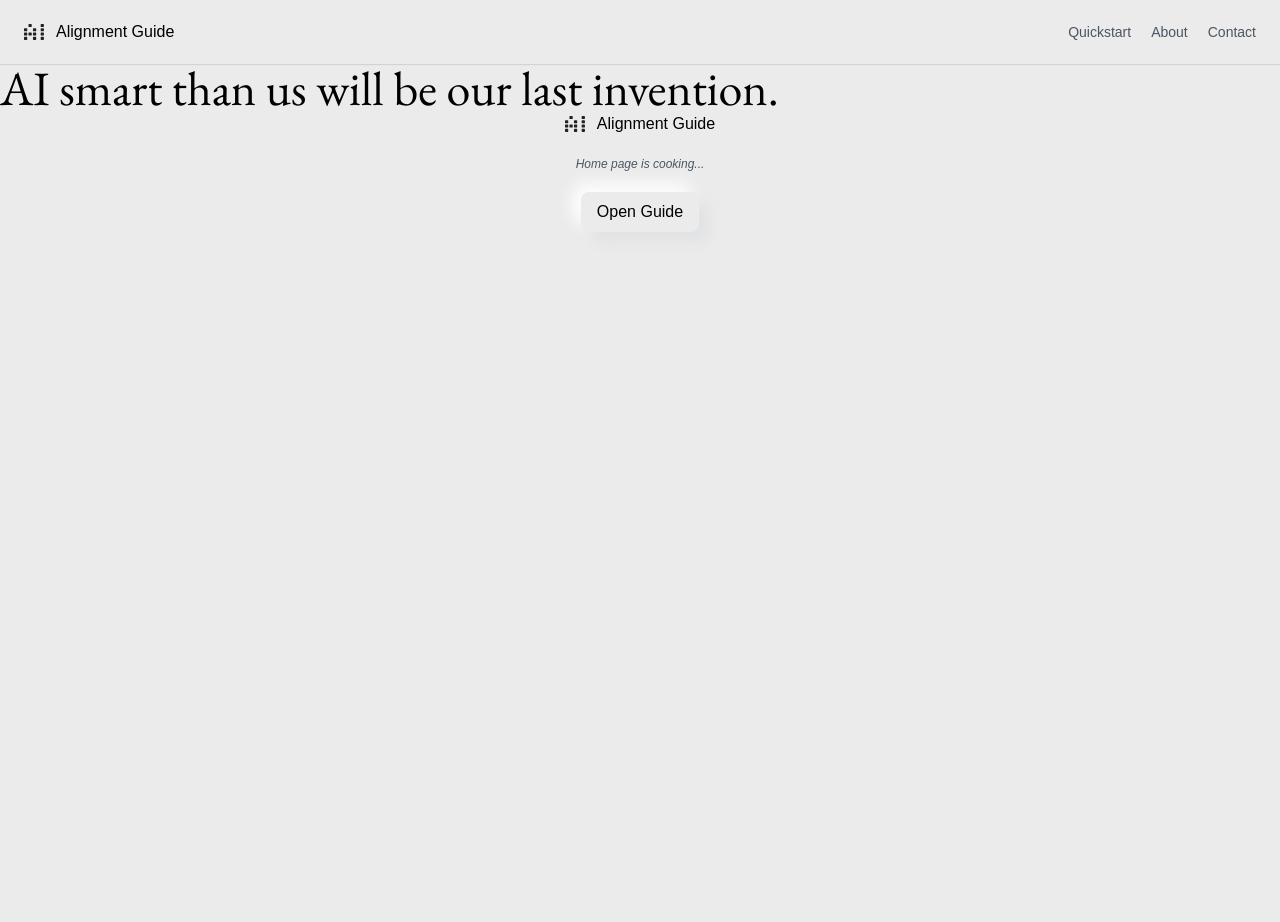
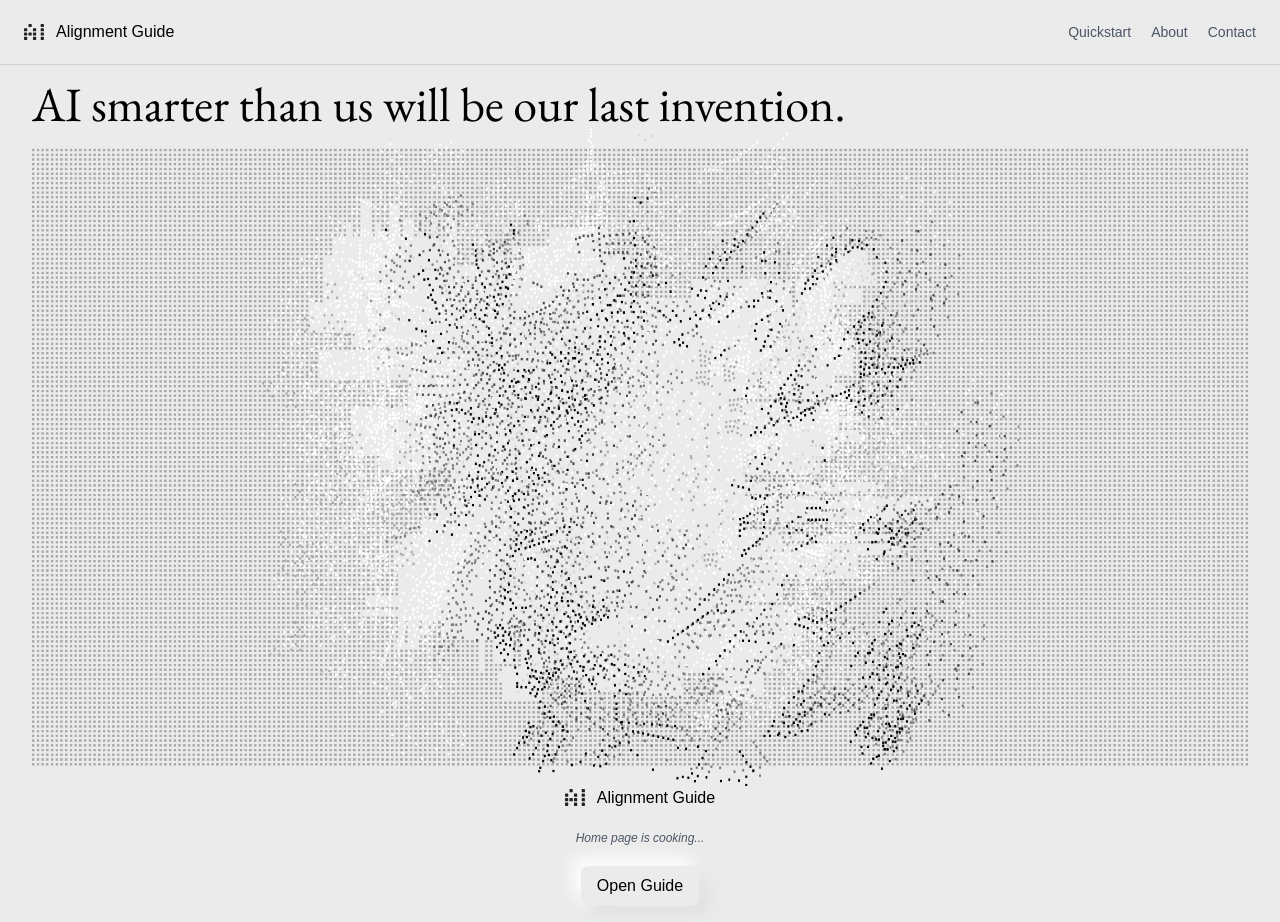
Before and after one commit to masonwang025/alignment-guide, a Next.js app: page / in a window 1280 px wide. Before the commit the page ends 800 px from the top, so only its background shows below. Built offline with nearby package versions, Linux system fonts and the light colour scheme.

Commit message:
home page with header (before i KILL IT)

```diff
--- a/src/pages/index.tsx
+++ b/src/pages/index.tsx
@@ -1,13 +1,17 @@
 import React from 'react';
+import Image from 'next/image';
 import Link from 'next/link';
 import Logo from '../components/global/Logo';
 import Header from '../components/home/Header';
+import graphic from '../assets/magnificent-grants-image.png';
 
 export default function Index() {
     return (
         <div className='flex flex-col w-screen h-screen'>
             <Header />
-            <h1 className='font-serif text-5xl'>AI smart than us will be our last invention.</h1>
+            <div className='px-8 py-4'>
+                <h1 className='font-serif text-5xl'>AI smarter than us will be our last invention.</h1>
+                <Image src={graphic} alt='AI' width={0} height={0} sizes='100vw' />
                 <div className='flex flex-col items-center justify-center space-y-5'>
                     <Logo />
                     <p className='text-xs text-gray-600 italic'>Home page is cooking...</p>
@@ -18,5 +22,6 @@ export default function Index() {
                     </Link>
                 </div>
             </div>
+        </div>
     );
 }
```
Lines whose indentation alone changed are shown as unchanged.
